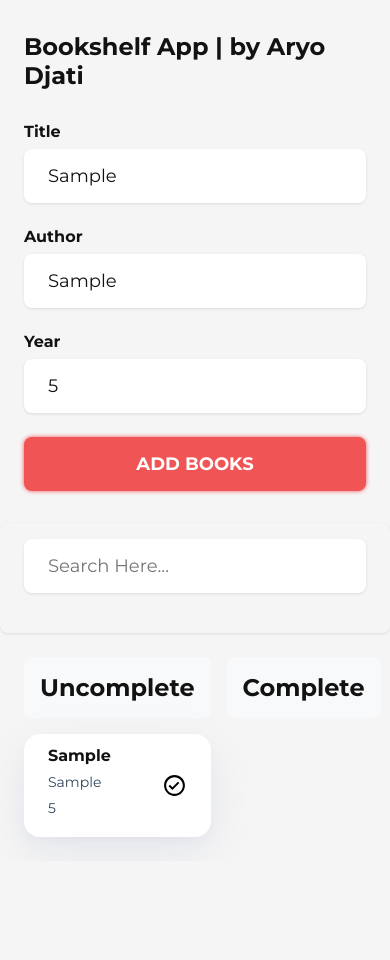
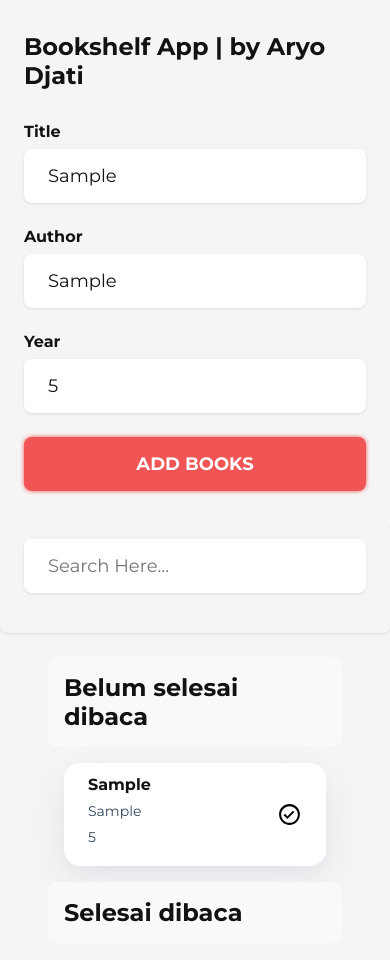
Before and after one commit to Aryodjat1/Front-End_Web_Beginners, a plain HTML site: page bookshelf-apps/index.html in a window 390 px wide. Both pictures are taken after typing "Sample", "Sample", "5" into the empty fields and a click on the input "Add Books". Before the commit the page ends 861 px from the top, so only its background shows below. Drawn offline with Linux system fonts and the light colour scheme.

Commit message:
finish this course

```diff
--- a/bookshelf-apps/index.html
+++ b/bookshelf-apps/index.html
@@ -47,12 +47,12 @@
 
         <div class="status">
             <div class="container">
-                <h2 class="container-header">Uncomplete</h2>
+                <h2 class="container-header">Belum selesai dibaca</h2>
                 <div class="list" id="books"></div>
             </div>
 
             <div class="container">
-                <h2 class="container-header">Complete</h2>
+                <h2 class="container-header">Selesai dibaca</h2>
                 <div class="list" id="completed-books"></div>
             </div>
         </div>
--- a/bookshelf-apps/style.css
+++ b/bookshelf-apps/style.css
@@ -214,3 +214,22 @@ input[type="radio"] {
 	;
 	margin-bottom: 1.5rem;
 }
+
+@media screen and (max-width: 600px) {
+	.status {
+		display: block;
+		margin: 1.5rem 1.5rem 1.5rem 1.5rem;
+		padding-left: 1.5rem;
+		padding-right: 1.5rem;
+
+	}
+
+	.item {
+		border-radius: 16px;
+		margin: 16px 16px 16px 16px;
+		padding: 12px 24px 12px 24px;
+		background: white;
+		display: flex;
+		align-items: center;
+	}
+  }
```
Also changed, not shown: 1 other file.
